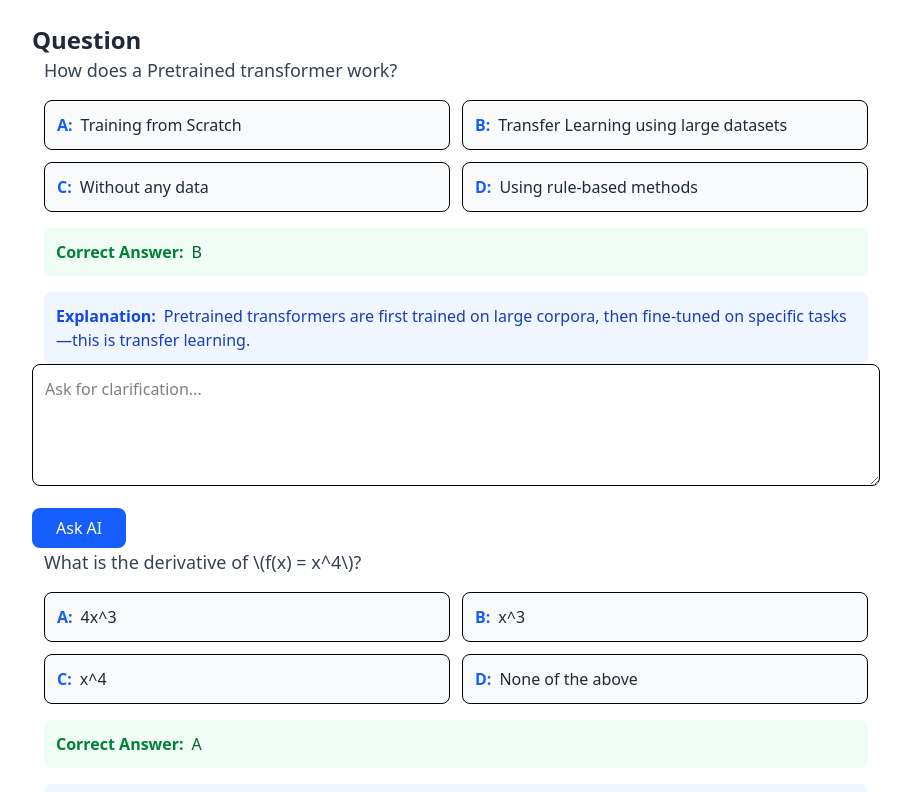
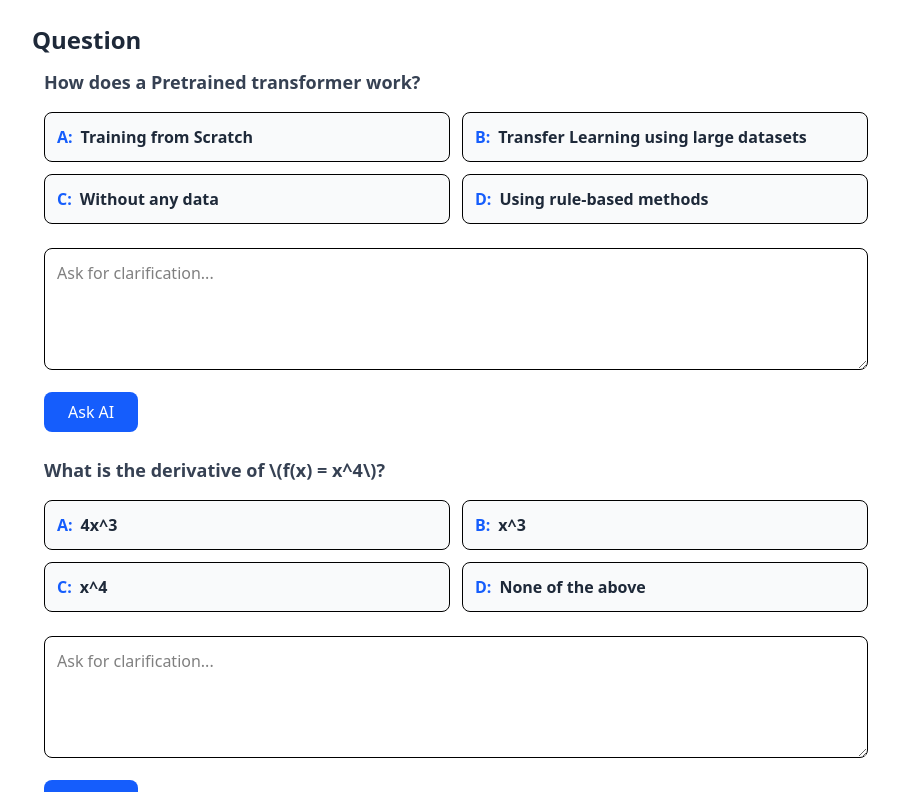
Before and after one commit to Roshan-Chhetri28/mcq-with-llm, a React (Vite) app in the folder client/: page / in a window 1280 px wide. Shown: the top 792 px of the page, without its empty margins (184-1095 px from the left). Built offline with nearby package versions, Linux system fonts and the light colour scheme.

Commit message:
feat: options are clickable and explanation component renderd only when one of the option is clicked

```diff
--- a/client/src/components/AiResponse.jsx
+++ b/client/src/components/AiResponse.jsx
@@ -27,7 +27,7 @@ const AiResponse = ({questionData}) => {
         setLoading(false);
     };
     return (
-        <div className="space-y-4">
+        <div className="p-3 space-y-4">
             <textarea
                 value={query}
                 onChange={(e) => setQuery(e.target.value)}
--- a/client/src/components/QuestionDisplay.jsx
+++ b/client/src/components/QuestionDisplay.jsx
@@ -1,29 +1,57 @@
-import React from 'react';
+import React, { useState } from 'react';
 
-export default function QuestionDisplay({ questionData }) {
+export default function QuestionDisplay({ questionData: { question, options, correct, explanation } }) {
+  const [click, setClick] = useState(false);
+  const [answer, setAnswer] = useState('');
+
+  const handleAnswer = (selectedKey) => {
+    setClick(true);
+    setAnswer(selectedKey);
+  };
+
   return (
-    <div className="mx-3 space-y-4">
-
-        <p className="text-lg text-gray-700">{questionData.question}</p>
+    <div className="m-3 space-y-4">
+      <p className="text-lg text-gray-700 font-bold">{question}</p>
 
       <div className="grid grid-cols-1 md:grid-cols-2 gap-3">
-          {Object.entries(questionData.options).map(([key, value]) => (
+        {Object.entries(options).map(([key, value]) => (
           <div key={key} className="p-3 border rounded-lg bg-gray-50">
             <span className="font-semibold text-blue-600">{key}:</span>
-              <span className="ml-2 text-gray-800">{value}</span>
+            <span
+              className={
+                ""&&
+                click
+                  ? answer === correct
+                    ? "ml-2 font-bold text-green-800"
+                    : answer === key
+                    ? "ml-2 font-bold text-red-800"
+                    : "ml-2 font-bold text-gray-800"
+                  : "ml-2 font-bold text-gray-800"
+              }
+              onClick={() => !click && handleAnswer(key)}
+              style={{ cursor: click ? 'default' : 'pointer' }}
+            >
+              {value}
+            </span>
           </div>
         ))}
       </div>
 
-        <div className="p-3 rounded-lg bg-green-50">
-          <span className="font-semibold text-green-700">Correct Answer:</span>
-          <span className="ml-2 text-green-800">{questionData.correct}</span>
+      {click && (
+        <>
+          <div className={answer === correct ? "p-3 rounded-lg bg-green-50" : "p-3 rounded-lg bg-red-50"}>
+            <span className={answer === correct ? "font-semibold text-green-700" : "font-semibold text-red-700"}>
+              Correct Answer:
+            </span>
+            <span className="ml-2 text-green-800">{correct}</span>
           </div>
 
           <div className="p-3 rounded-lg bg-blue-50">
             <span className="font-semibold text-blue-700">Explanation:</span>
-          <span className="ml-2 text-blue-800">{questionData.explanation}</span>
+            <span className="ml-2 text-blue-800">{explanation}</span>
           </div>
+        </>
+      )}
     </div>
   );
 }
```
Also changed, not shown: 1 other file (tests, documents, lock files or other folders). Lines whose indentation alone changed are shown as unchanged.
